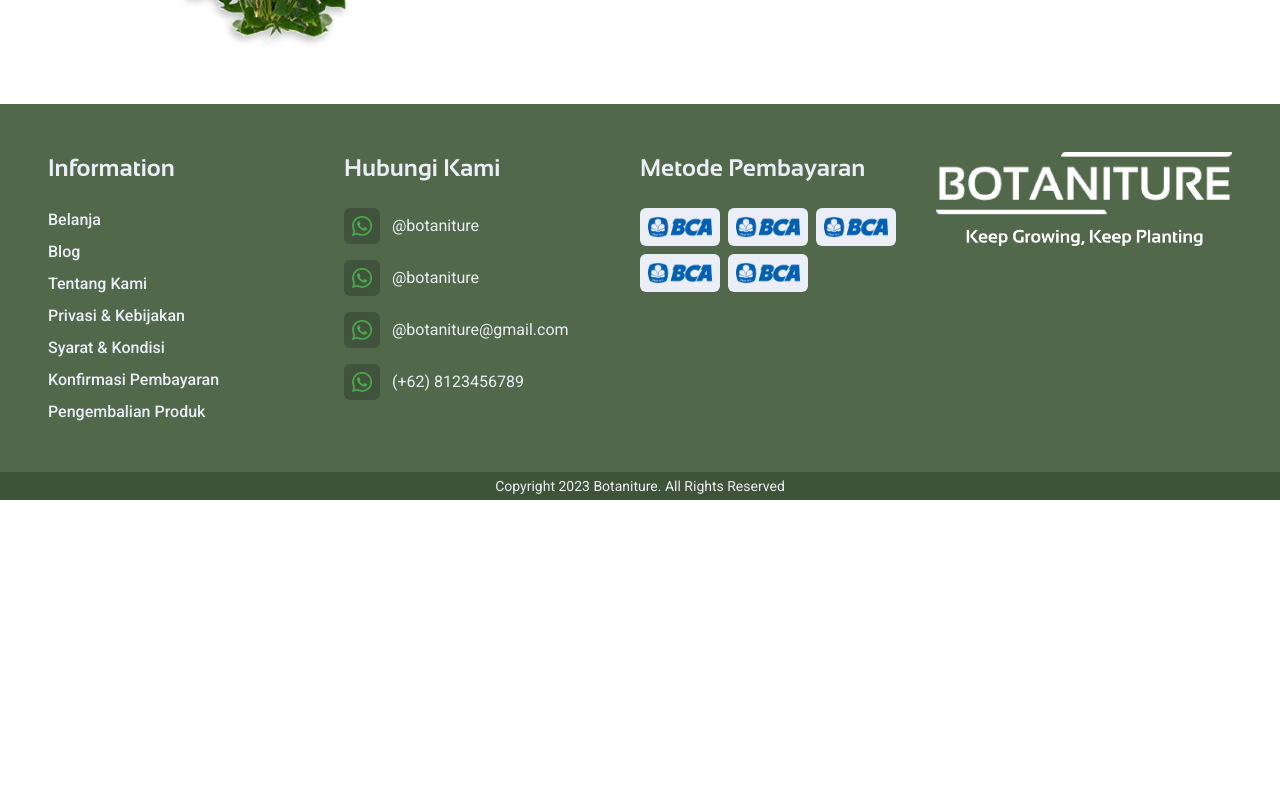
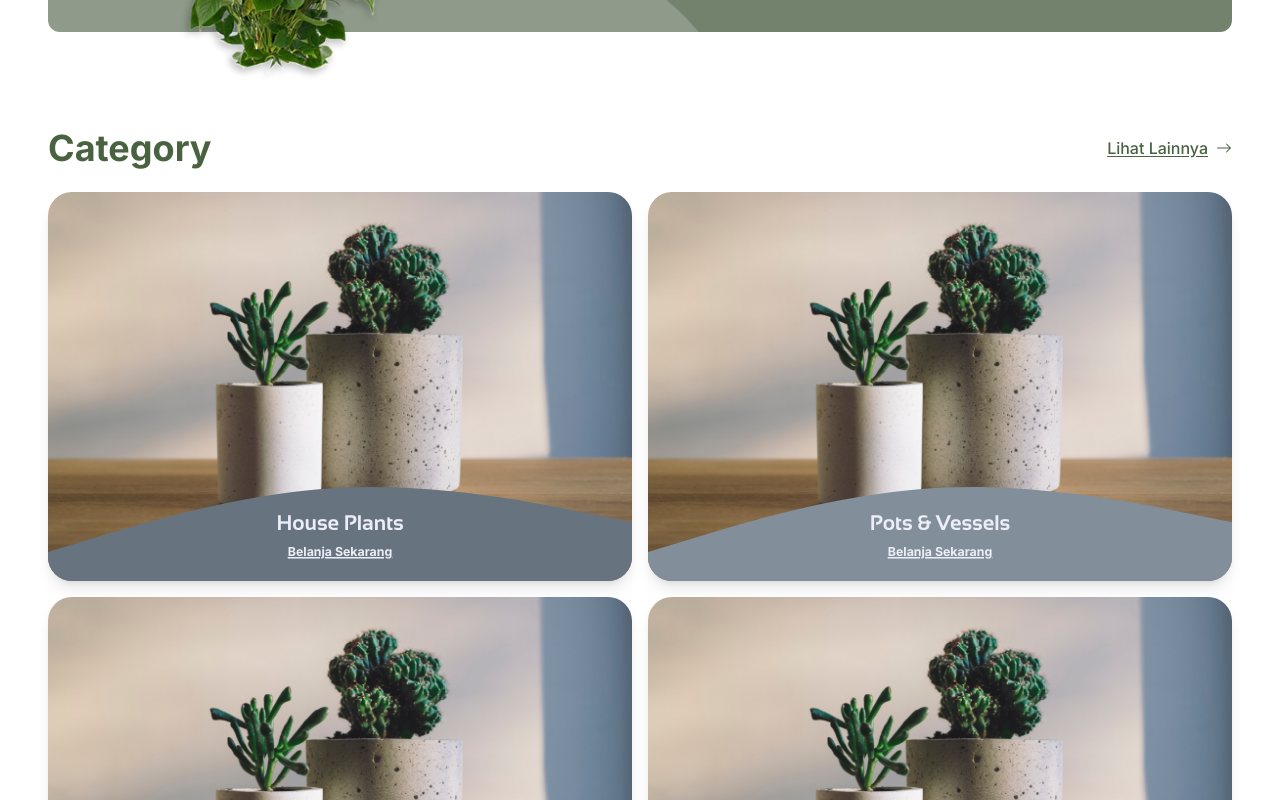
Before and after one commit to juliansyahrifqi/botaniture-frontend, a Next.js app: page / in a window 1280 px wide. Shown: the part 1540-2340 px from the top of the page. Before the commit the page ends 2040 px from the top, so only its background shows below. Built offline with nearby package versions, Linux system fonts and the light colour scheme.

Commit message:
add category section

```diff
--- /dev/null
+++ b/src/app/components/CardCategory/index.tsx
@@ -0,0 +1,47 @@
+import Image from "next/image";
+import Link from "next/link";
+
+interface CardCategoryProps {
+  name: string;
+  slug: string;
+  image: string;
+}
+
+function getRandomUniqueColorFromArray(colors: string[], usedColors: string[]) {
+  const availableColors = colors.filter(color => !usedColors.includes(color));
+  if (availableColors.length === 0) {
+    return null;
+  }
+  const randomIndex = Math.floor(Math.random() * availableColors.length);
+  const randomColor = availableColors[randomIndex];
+  usedColors.push(randomColor);
+  return randomColor;
+}
+
+export default function CardCategory(props: CardCategoryProps) {
+  const { name, slug, image } = props;
+  const colors = ["#868F74", "#67747F", "#828F9A", "#999D84"];
+  const usedColors: string[] = [];
+  const randomColor = getRandomUniqueColorFromArray(colors, usedColors);
+
+  return (
+    <div className="rounded-3xl shadow-lg">
+      <div className="relative">
+        <Image src={image} alt="Category" width={500} height={500} className="rounded-3xl w-full" />
+        <div className="absolute bottom-0">
+          <svg width="662" height="107" viewBox="0 0 662 107" xmlns="http://www.w3.org/2000/svg" className="w-full h-full rounded-3xl">
+            <path d="M0 73.657L55.1667 56.857C110.333 40.057 220.667 6.45695 331 0.83945C441.333 -4.56805 551.667 17.4819 606.833 28.8744L662 40.057V107.257H606.833C551.667 107.257 441.333 107.257 331 107.257C220.667 107.257 110.333 107.257 55.1667 107.257H0V73.657Z" fill={randomColor ? randomColor : "#000"} />
+
+            <text x="50%" y="40%" dominantBaseline="middle" textAnchor="middle" className="fill-white font-sansation font-bold text-2xl">{name}</text>
+
+            <text x="50%" y="70%" dominantBaseline="middle" textAnchor="middle" className="fill-white font-inter font-bold text-sm underline underline-offset-8">
+              <Link href={slug}>
+                Belanja Sekarang
+              </Link>
+            </text>
+          </svg>
+        </div>
+      </div>
+    </div>
+  )
+}
--- a/src/app/components/Quote/index.tsx
+++ b/src/app/components/Quote/index.tsx
@@ -3,7 +3,7 @@ import Flower from "../../../../public/quote-flower.png"
 
 export default function Quote() {
   return (
-    <section className="relative flex items-center justify-around bg-hero-secondary w-full h-52 my-16 rounded-xl bg-[url('/bg-quote.png')] bg-contain bg-no-repeat bg-left">
+    <section className="relative flex items-center justify-around bg-hero-secondary w-full h-52 my-24 rounded-xl bg-[url('/bg-quote.png')] bg-contain bg-no-repeat bg-left">
       <Image src={Flower} alt="Flower" height={280} width={280} />
 
       <div className='flex flex-col'>
--- a/src/app/page.tsx
+++ b/src/app/page.tsx
@@ -6,6 +6,7 @@ import Service from "./components/Service";
 import PageSection from "./components/PageSection";
 import CardProduct from "./components/CardProduct";
 import Quote from "./components/Quote";
+import CardCategory from "./components/CardCategory";
 
 const products = [
   {
@@ -42,6 +43,13 @@ const products = [
   },
 ]
 
+const categories = [
+  { id: 1, name: 'House Plants', slug: 'house-plant', image: '/bg-category.jpg'},
+  { id: 2, name: 'Pots & Vessels', slug: 'pots-vessels', image: '/bg-category.jpg'},
+  { id: 3, name: 'Home & Garden', slug: 'home-garden', image: '/bg-category.jpg'},
+  { id: 4, name: 'Seeds & Fertilizers', slug: 'seeds-fertilizers', image: '/bg-category.jpg'},
+]
+
 export default function Home() {
   return (
     <main className={`px-4 md:px-12 py-10`}>
@@ -65,6 +73,19 @@ export default function Home() {
       </PageSection>
 
       <Quote />
+
+      <PageSection title="Category" link="/category">
+        <div className="grid grid-cols-1 md:grid-cols-2 gap-4">
+          {categories.map((category) => (
+            <CardCategory
+              key={category.id}
+              image={category.image}
+              name={category.name}
+              slug={category.slug}
+            />
+          ))}
+        </div>
+      </PageSection>
     </main>
   );
 }
```
Also changed, not shown: public/bg-category.jpg (added), public/wave.svg (added).
